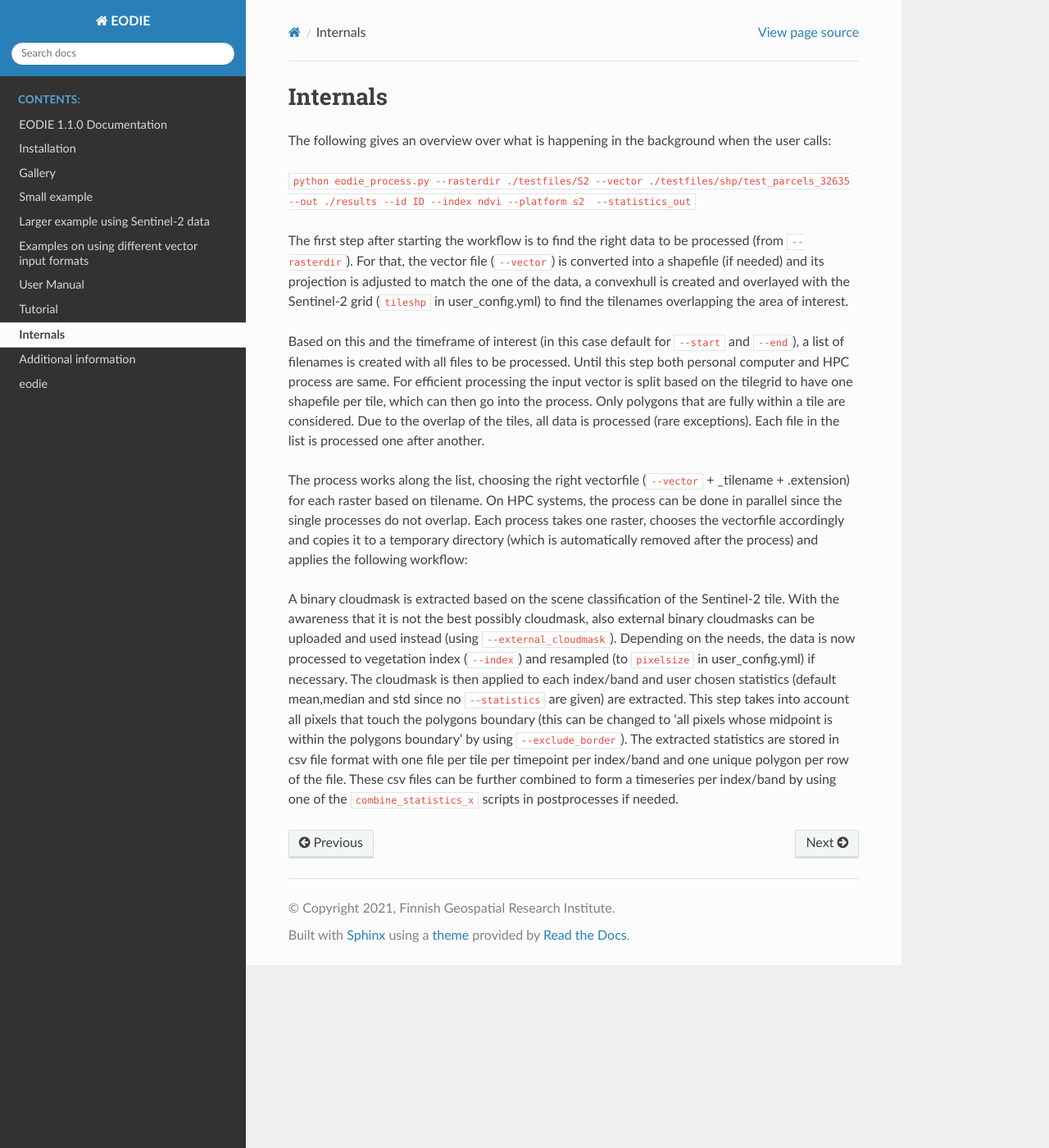
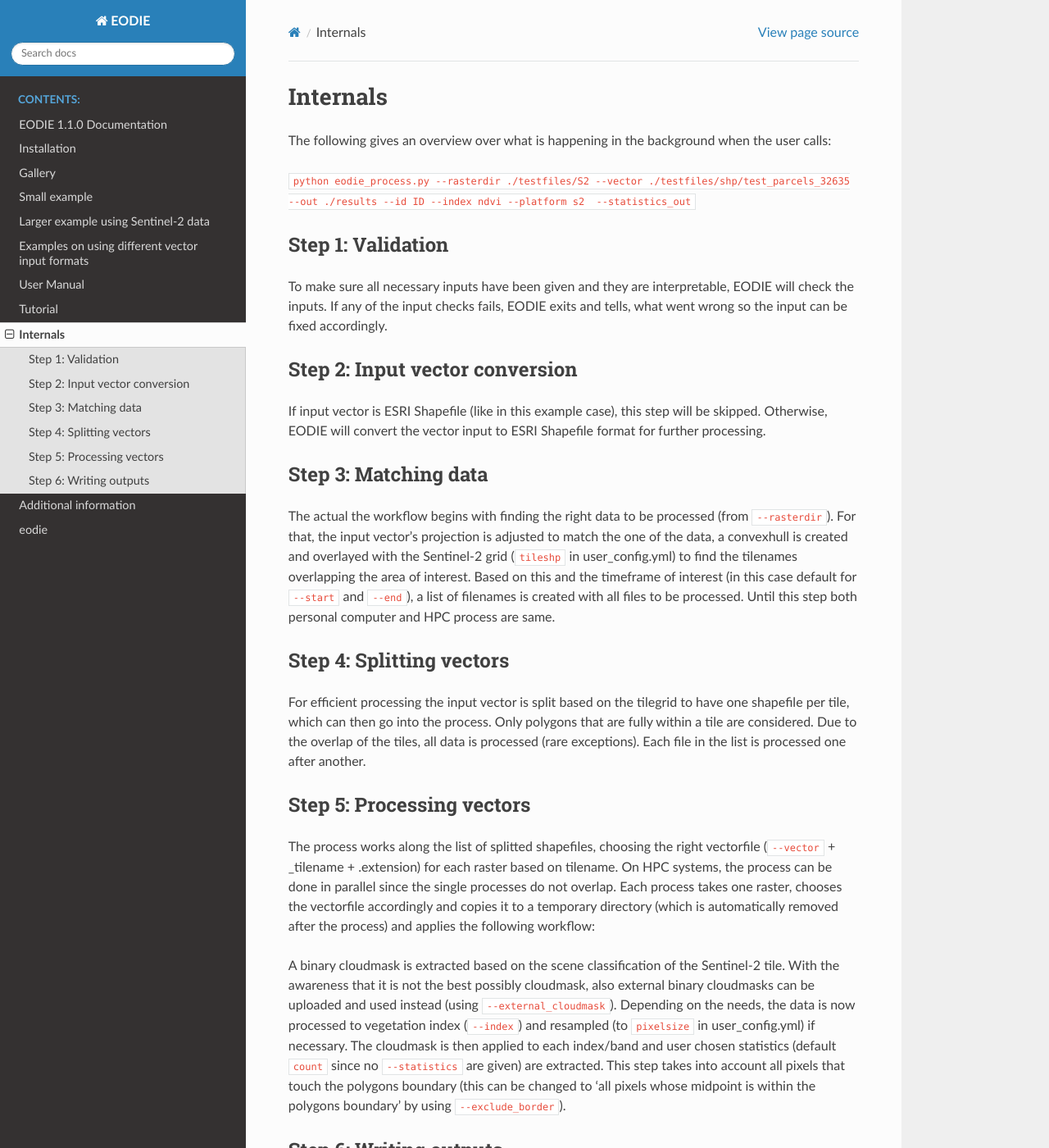
Before and after one commit to samumantha/EODIE, a Sphinx documentation site: the page built from docs/Inner_workings.rst, in a window 1280 px wide and 1400 px high. Shown: the whole window at 82% size. Built offline with Sphinx 7.4.7 and the Read the Docs theme 2.0.0, drawn with Linux system fonts in a browser that asks for light colours; some of the changed text lies outside the part shown.

Commit message:
Divided text into steps 1-6

```diff
--- a/docs/Inner_workings.rst
+++ b/docs/Inner_workings.rst
@@ -6,26 +6,46 @@ The following gives an overview over what is happening in the background when th
 
 ``python eodie_process.py --rasterdir ./testfiles/S2 --vector ./testfiles/shp/test_parcels_32635 --out ./results --id ID --index ndvi --platform s2  --statistics_out``
 
-The first step after starting the workflow is to find the right data to be processed (from ``--rasterdir``).
-For that, the vector file (``--vector``) is converted into a shapefile (if needed) and its projection is adjusted to match the one of the data, a convexhull
-is created and overlayed with the Sentinel-2 grid (``tileshp`` in user_config.yml) to find the tilenames overlapping the
-area of interest.
+Step 1: Validation
+------------------
 
-Based on this and the timeframe of interest (in this case default for ``--start`` and ``--end``), a list of filenames is created
+To make sure all necessary inputs have been given and they are interpretable, EODIE will check the inputs. If any of the input checks fails, EODIE exits and tells, what went wrong so the input can be fixed accordingly.
+
+Step 2: Input vector conversion
+-------------------------------
+
+If input vector is ESRI Shapefile (like in this example case), this step will be skipped. Otherwise, EODIE will convert the vector input to ESRI Shapefile format for further processing.
+
+Step 3: Matching data
+---------------------
+
+The actual the workflow begins with finding the right data to be processed (from ``--rasterdir``).
+For that, the input vector's projection is adjusted to match the one of the data, a convexhull is created and overlayed with the Sentinel-2 grid (``tileshp`` in user_config.yml) to find the tilenames overlapping the
+area of interest. Based on this and the timeframe of interest (in this case default for ``--start`` and ``--end``), a list of filenames is created
 with all files to be processed. Until this step both personal computer and HPC process
-are same. For efficient processing the input vector is split based on the tilegrid to have one
+are same.
+
+Step 4: Splitting vectors
+-------------------------
+
+For efficient processing the input vector is split based on the tilegrid to have one
 shapefile per tile, which can then go into the process. Only polygons that are fully within a tile
 are considered. Due to the overlap of the tiles, all data is processed (rare exceptions). Each file in the list is processed one after another.
 
-The process works along the list, choosing the right vectorfile (``--vector`` + _tilename + .extension) for each raster based on tilename. On HPC systems, the process
+Step 5: Processing vectors
+--------------------------
+
+The process works along the list of splitted shapefiles, choosing the right vectorfile (``--vector`` + _tilename + .extension) for each raster based on tilename. On HPC systems, the process
 can be done in parallel since the single processes do not overlap. Each process takes one raster,
 chooses the vectorfile accordingly and copies it to a temporary directory (which is automatically removed after the process) and applies the following workflow:
 
 A binary cloudmask is extracted based on the scene classification of the Sentinel-2 tile. With the awareness
 that it is not the best possibly cloudmask, also external binary cloudmasks can be uploaded and used
 instead (using ``--external_cloudmask``). Depending on the needs, the data is now processed to vegetation index (``--index``) and resampled (to ``pixelsize`` in user_config.yml) if necessary.
-The cloudmask is then applied to each index/band and user chosen statistics (default mean,median and std since no ``--statistics`` are given) are extracted.
+The cloudmask is then applied to each index/band and user chosen statistics (default ``count`` since no ``--statistics`` are given) are extracted.
 This step takes into account all pixels that touch the polygons boundary (this can be changed to 'all pixels whose midpoint is within the polygons boundary' by using ``--exclude_border``).
-The extracted statistics are stored in csv file format with one file per tile per timepoint per index/band
-and one unique polygon per row of the file.
+
+Step 6: Writing outputs
+-----------------------
+The extracted statistics are stored in csv file format with one file per tile per timepoint per index/band and one unique polygon per row of the file.
 These csv files can be further combined to form a timeseries per index/band by using one of the ``combine_statistics_x`` scripts in postprocesses if needed.
```
